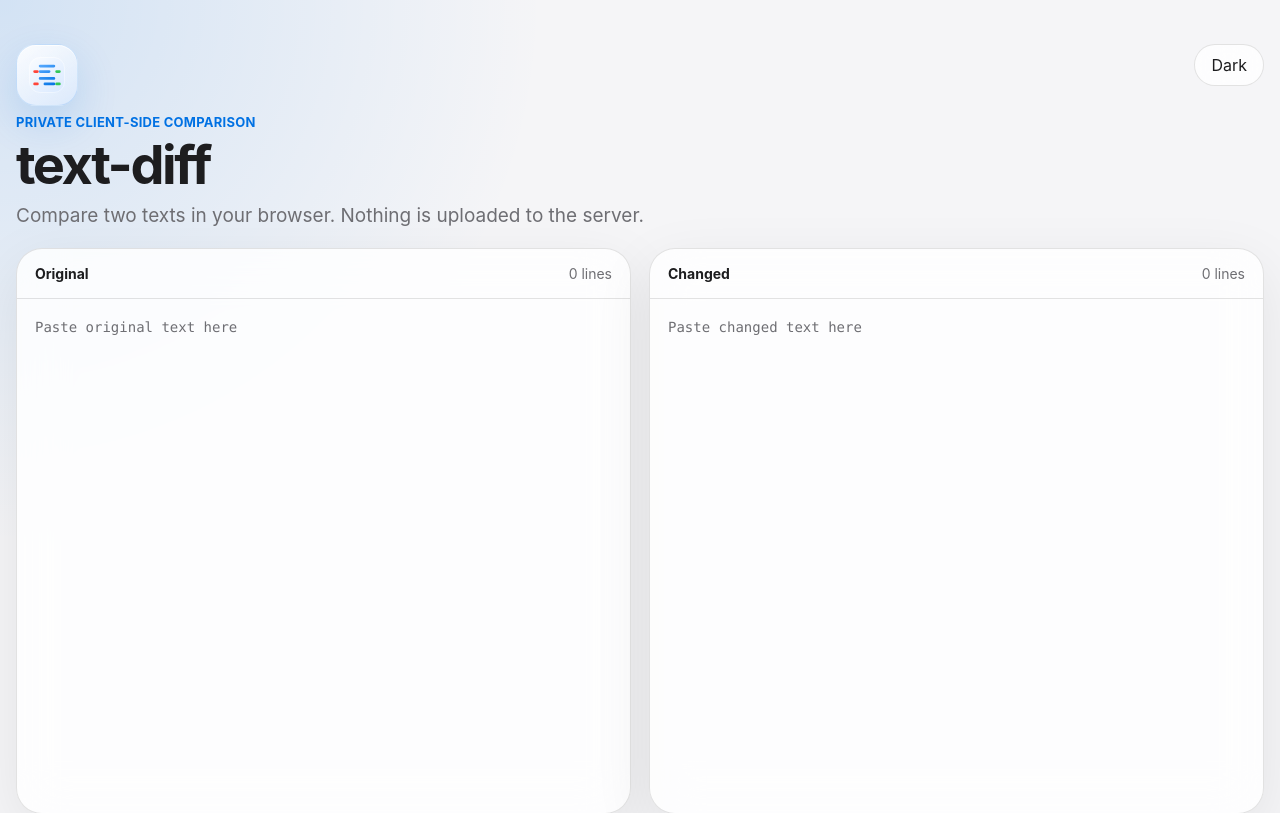
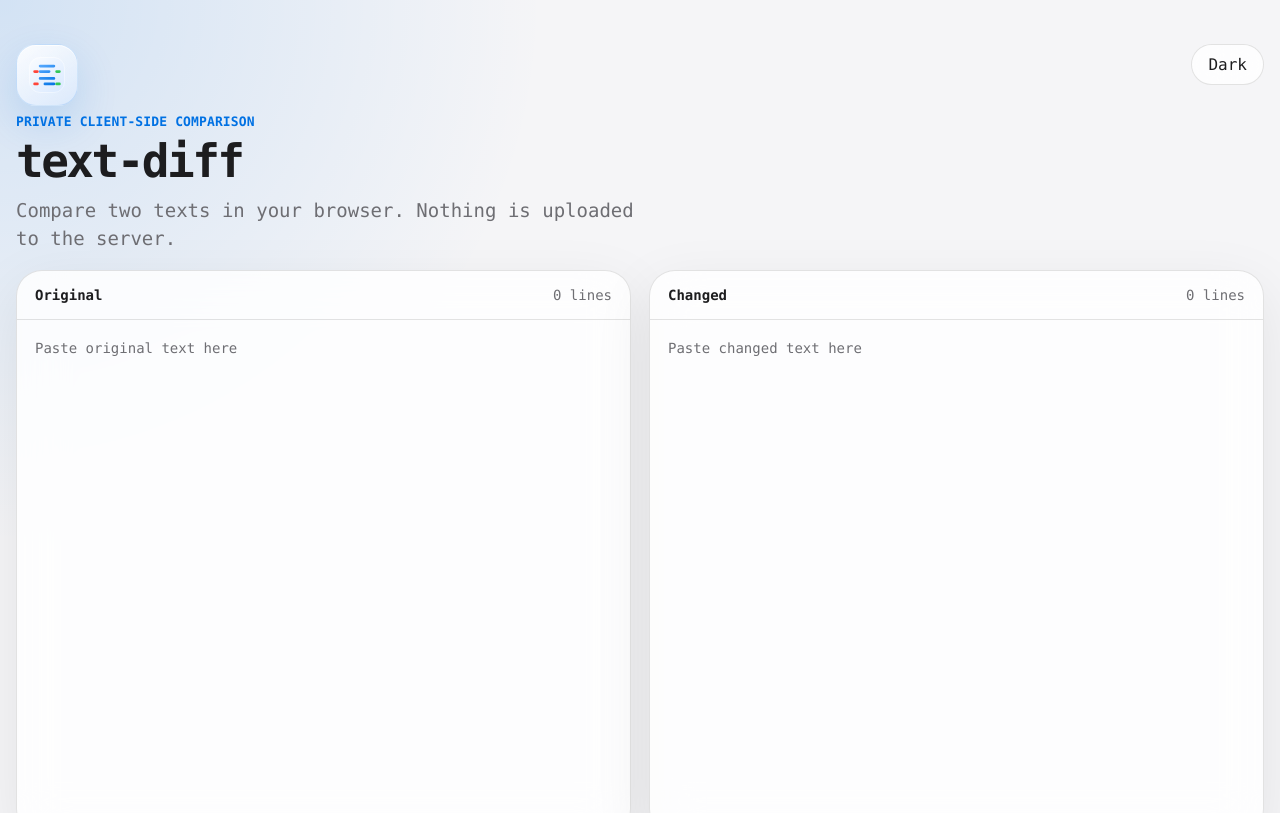
Before and after one commit to furkansahin16/text-diff, a plain HTML site: page web/index.html in a window 1280 px wide. Shown: the top 813 px of the page. Drawn offline with Linux system fonts and the light colour scheme.

Commit message:
style: unify typography

```diff
--- a/web/styles.css
+++ b/web/styles.css
@@ -1,5 +1,6 @@
 :root {
   color-scheme: light;
+  --font: "JetBrains Mono", "SF Mono", ui-monospace, Menlo, Consolas, monospace;
   --bg: #f5f5f7;
   --panel: rgba(255, 255, 255, 0.82);
   --panel-strong: #ffffff;
@@ -53,12 +54,19 @@ body {
     radial-gradient(circle at top left, rgba(0, 113, 227, 0.14), transparent 34rem),
     var(--bg);
   color: var(--text);
-  font-family: Inter, ui-sans-serif, system-ui, -apple-system, BlinkMacSystemFont, "SF Pro Text", sans-serif;
+  font-family: var(--font);
 }
 
 button,
 textarea {
   font: inherit;
+}
+
+button,
+input,
+textarea,
+select {
+  font-family: var(--font);
 }
 
 .shell {
@@ -107,8 +115,8 @@ textarea {
   margin: 0;
   color: var(--accent);
   font-size: 13px;
-  font-weight: 700;
-  letter-spacing: 0.02em;
+  font-weight: 650;
+  letter-spacing: 0.01em;
   text-transform: uppercase;
 }
 
@@ -119,17 +127,20 @@ p {
 }
 
 h1 {
-  margin-bottom: 2px;
-  font-size: clamp(34px, 5vw, 54px);
-  line-height: 1;
-  letter-spacing: -0.045em;
+  margin-bottom: 4px;
+  font-size: clamp(32px, 4.2vw, 46px);
+  font-weight: 700;
+  line-height: 1.05;
+  letter-spacing: -0.055em;
 }
 
 .lede {
   max-width: 640px;
   margin-bottom: 0;
   color: var(--muted);
+  font-family: var(--font);
   font-size: 19px;
+  font-weight: 400;
   line-height: 1.45;
 }
 
@@ -197,7 +208,7 @@ textarea:focus-visible {
 .panel-header label,
 .result-header h2 {
   color: var(--text);
-  font-weight: 700;
+  font-weight: 650;
 }
 
 .result-header h2 {
@@ -213,9 +224,9 @@ textarea {
   background: transparent;
   color: var(--text);
   padding: 18px;
-  font-family: "JetBrains Mono", "SF Mono", ui-monospace, Menlo, Consolas, monospace;
   font-size: 14px;
   line-height: 1.55;
+  font-variant-numeric: tabular-nums;
 }
 
 textarea::placeholder {
@@ -238,7 +249,7 @@ textarea::placeholder {
 .secondary {
   min-height: 42px;
   padding: 0 18px;
-  font-weight: 700;
+  font-weight: 650;
 }
 
 .primary {
@@ -279,9 +290,9 @@ textarea::placeholder {
   display: grid;
   grid-template-columns: minmax(0, 1fr) minmax(0, 1fr);
   border-bottom: 1px solid var(--border);
-  font-family: "JetBrains Mono", "SF Mono", ui-monospace, Menlo, Consolas, monospace;
   font-size: 13px;
   line-height: 1.5;
+  font-variant-numeric: tabular-nums;
 }
 
 .diff-cell {
```
